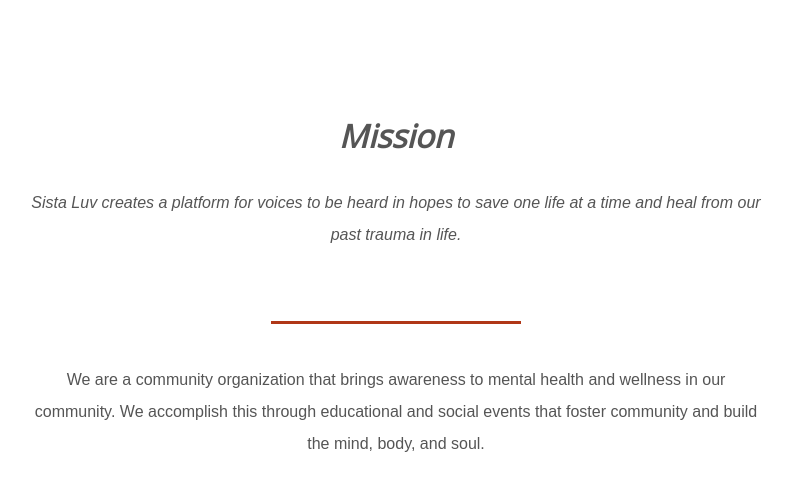
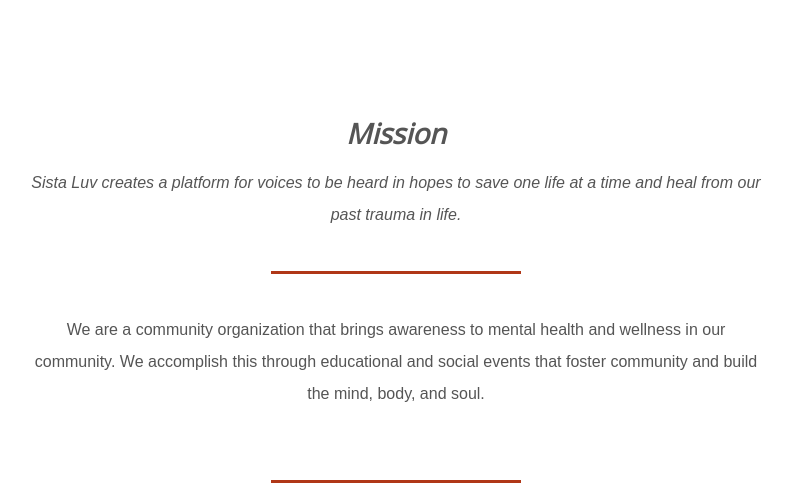
Before and after one commit to jnnabugwu/sista_luv, a PHP site: page / in a window 1280 px wide. Shown: the part 800-1291 px from the top of the page, without its empty margins (244-1036 px from the left). Run offline with PHP 8.4, Linux system fonts and the light colour scheme; some libraries are stand-ins or nearby versions.

Commit message:
Update index.css

```diff
--- a/assets/css/index.css
+++ b/assets/css/index.css
@@ -186,6 +186,14 @@ nav li a:hover {
 /*=====================================================================*/
 /*                          About Us Styles                            */
 /*=====================================================================*/
+section.about-us h3.title {
+	font: bold 28px "Open Sans", sans-serif;
+	margin-bottom: 15px;
+}
+section.about-us .mission {
+	margin-bottom: 0;
+}
+
 hr {
 	background-color: #B03717;
 	width: 250px;
```
